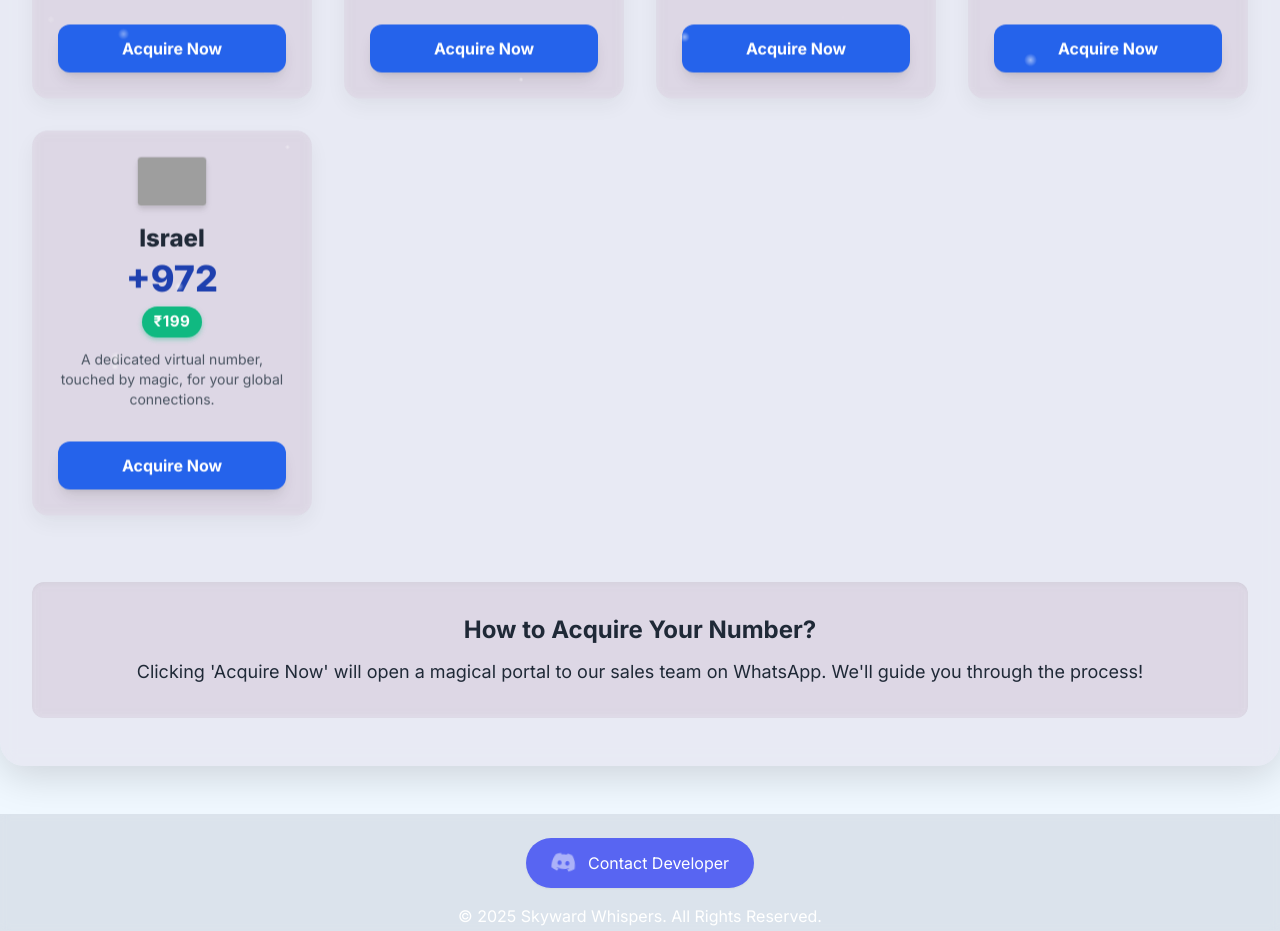
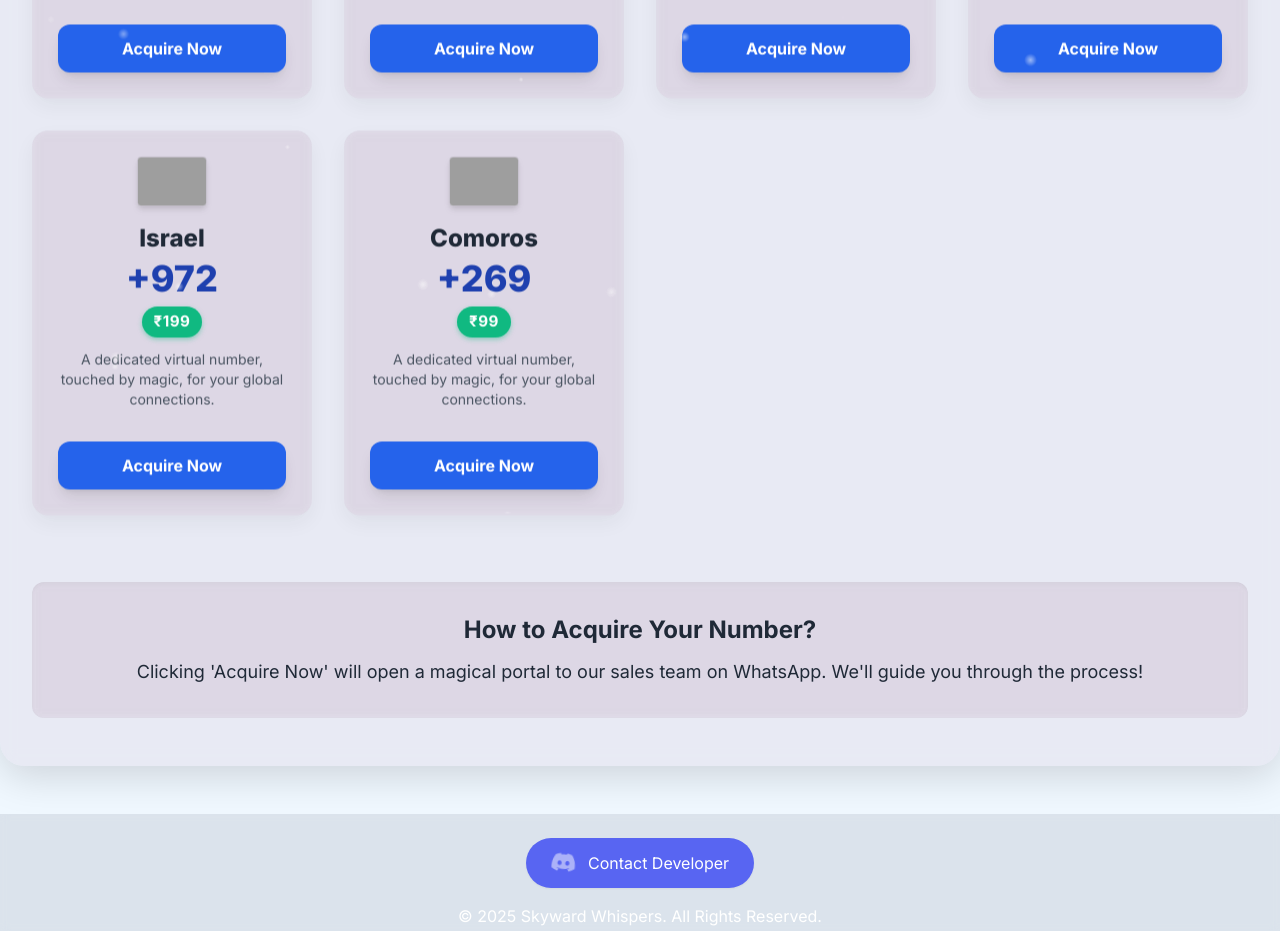
Before and after one commit to veynic0617/Global-connect-, a plain HTML site: page index.html in a window 1280 px wide. Shown: the part 1860-2791 px from the top of the page. Drawn offline with nearby package versions, Linux system fonts and the light colour scheme; grey boxes are pictures that could not be loaded.

Commit message:
index.html

```diff
--- a/index.html
+++ b/index.html
@@ -451,7 +451,8 @@
             { country: 'Sri Lanka', code: '+94', flagCode: 'lk', price: '179' },
             { country: 'Myanmar', code: '+95', flagCode: 'mm', price: '179' },
             { country: 'Nigeria', code: '+234', flagCode: 'ng', price: '99' },
-            { country: 'Israel', code: '+972', flagCode: 'il', price: '199' }
+            { country: 'Israel', code: '+972', flagCode: 'il', price: '199' },
+            { country: 'Comoros', code: '+269', flagcode: 'km', price: '99' }
         ];
         const whatsappNumber = '918812802705';
 
```
